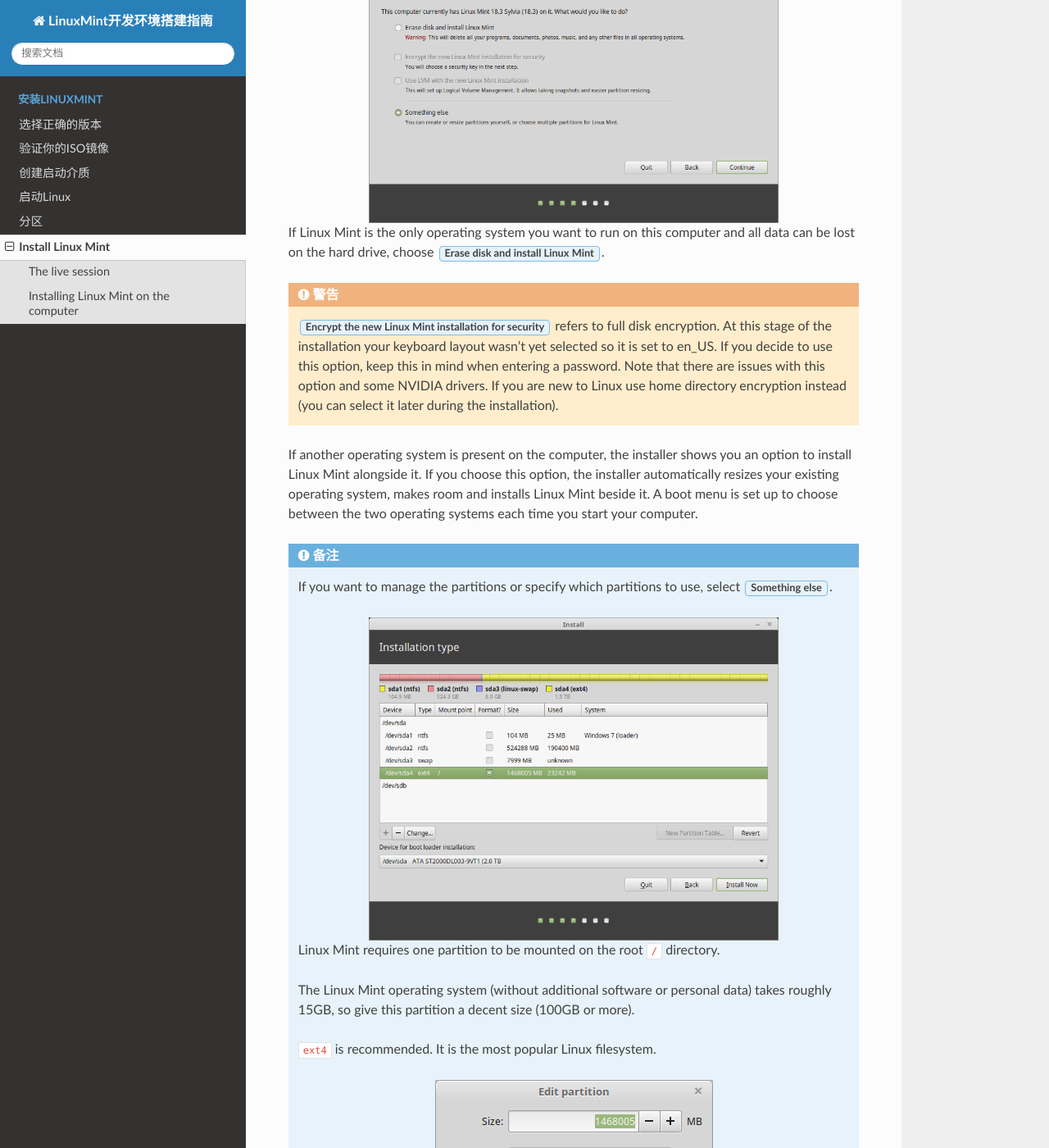
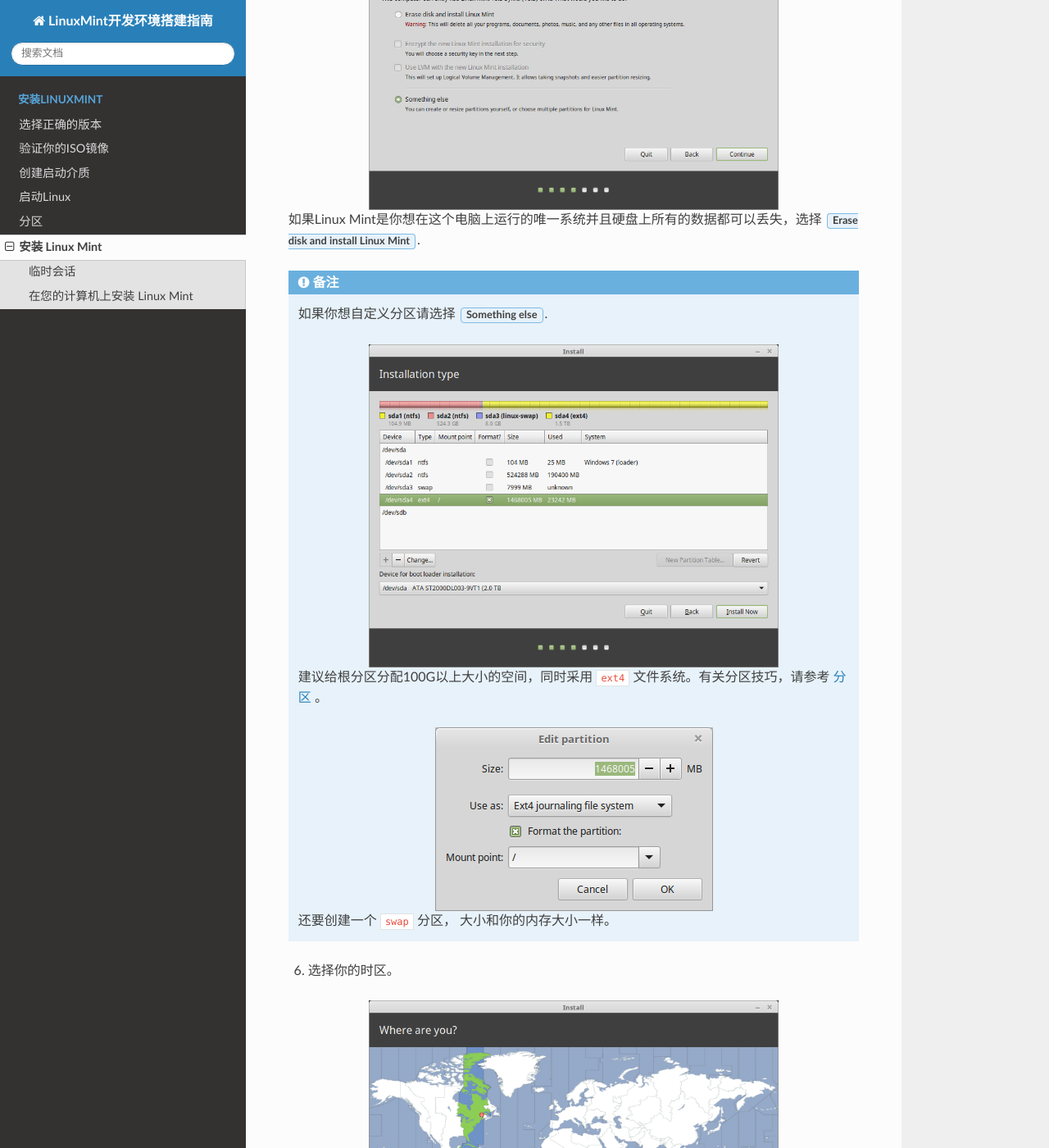
Before and after one commit to chengyi/lm-general-env-setup-manual, a Sphinx documentation site: the page built from source/install.rst, in a window 1280 px wide and 1400 px high, scrolled down 2354 px. Shown: the whole window at 82% size. Built offline with Sphinx 7.4.7 and the Read the Docs theme 2.0.0, drawn with Linux system fonts in a browser that asks for light colours; some of the changed text lies outside the part shown.

Commit message:
translate into chinese

```diff
--- a/source/install.rst
+++ b/source/install.rst
@@ -1,10 +1,10 @@
-Install Linux Mint
+安装 Linux Mint
 ==================
 
-The live session
+临时会话
 ----------------
 
-When you boot the computer from the USB stick (or DVD), Linux Mint starts a ``live session``. It logs you in automatically as a user called ``mint`` and shows you a desktop with the installer on it:
+当你从U盘引导系统后， LinuxMint进入了一个 ``临时会话`` 。它会自动以用户名为 ``mint`` 的用户登录, 并有一个安装器在桌面上:
 
 .. figure:: images/cinnamon.png
     :width: 500px
@@ -12,110 +12,87 @@
 
     The Linux Mint live session
 
-The ``live session`` is similar to a normal session (i.e. to Linux Mint once it is permanently installed on the computer), but with the following exceptions:
+``临时会话`` 与普通会话(例如在计算机上永久安装的Linux Mint)类似，但有以下例外情况：
 
-* The Live session is slower (it is loaded from a USB stick or DVD as opposed to a SSD or HDD).
-* Changes you make in the live session are not permanent. They are not written to the USB stick (or DVD) and they do not impact the system installed by the installer.
-* Some applications work differently (or not at all) in the live session (Timeshift, Flatpak, Update Manager, Welcome Screen..etc.).
+* 临时会话运行比较慢(它是从一个u盘加载的，而不是SSD或HDD)。
+* 你在临时会话中所做的更改不是永久的。它们没有被写入U盘，也不会影响通过安装程序安装的系统。
+* 一些软件会在临时会话中不一样 (或者完全不一样，例如Timeshift, Flatpak, 更新管理器, 欢迎界面等等)。
 
 .. hint::
-    The username for the live session is ``mint``. If asked for a password press :kbd:`Enter`.
+   临时会话的用户名是 ``mint`` 。 如果要求输入密码，请按 :kbd:`Enter`.
 
-Installing Linux Mint on the computer
+在您的计算机上安装 Linux Mint
 -------------------------------------
 
-To permanently install Linux Mint on your computer:
+按以下步骤操作，以在你的电脑上永久的安装Linux Mint:
 
-1. Double-click :guilabel:`Install Linux Mint`.
+1. 双击 :guilabel:`Install Linux Mint`.
 
-2. Select your language.
+2. 选择你的语言。
 
 .. figure:: images/installer-language.png
     :width: 500px
     :align: center
 
-3. Connect to the Internet.
+3. 连接的互联网。
 
 .. figure:: images/installer-internet.png
     :width: 500px
     :align: center
 
-4. If you are connected to the Internet, tick the box to install the multimedia codecs.
+4. 如果你想安装额外的多媒体解码器，请勾选下面的复选框。
 
 .. figure:: images/installer-codecs.png
     :width: 500px
     :align: center
 
-5. Choose an installation type.
+5. 选择一种安装类型。
 
 .. figure:: images/installer-install.png
     :width: 500px
     :align: center
 
-If Linux Mint is the only operating system you want to run on this computer and all data can be lost on the hard drive, choose :guilabel:`Erase disk and install Linux Mint`.
-
-.. warning::
-    :guilabel:`Encrypt the new Linux Mint installation for security` refers to full disk encryption. At this stage of the installation your keyboard layout wasn't yet selected so it is set to en_US. If you decide to use this option, keep this in mind when entering a password. Note that there are issues with this option and some NVIDIA drivers. If you are new to Linux use home directory encryption instead (you can select it later during the installation).
-
-If another operating system is present on the computer, the installer shows you an option to install Linux Mint alongside it. If you choose this option, the installer automatically resizes your existing operating system, makes room and installs Linux Mint beside it. A boot menu is set up to choose between the two operating systems each time you start your computer.
+如果Linux Mint是你想在这个电脑上运行的唯一系统并且硬盘上所有的数据都可以丢失，选择 :guilabel:`Erase disk and install Linux Mint`.
 
 .. note::
 
-    If you want to manage the partitions or specify which partitions to use, select :guilabel:`Something else`.
+    如果你想自定义分区请选择 :guilabel:`Something else`.
 
     .. figure:: images/installer-partitions.png
         :width: 500px
         :align: center
 
-    Linux Mint requires one partition to be mounted on the root ``/`` directory.
-
-    The Linux Mint operating system (without additional software or personal data) takes roughly 15GB, so give this partition a decent size (100GB or more).
-
-    ``ext4`` is recommended. It is the most popular Linux filesystem.
+    建议给根分区分配100G以上大小的空间，同时采用 ``ext4`` 文件系统。有关分区技巧，请参考 :doc:`partitioning` 。
 
     .. figure:: images/installer-partition.png
         :align: center
 
-    Also create a ``swap`` partition. This partition is used for hibernation and as a safety buffer in case your computer runs out of RAM. Give this partition a size equal to the amount of RAM in your computer.
+    还要创建一个 ``swap`` 分区， 大小和你的内存大小一样。
 
-6. Select your timezone
+6. 选择你的时区。
 
 .. figure:: images/installer-timezone.png
     :width: 500px
     :align: center
 
-7. Select your keyboard layout
+7. 选择你的键盘布局。
 
 .. figure:: images/installer-keyboard.png
     :width: 500px
     :align: center
 
-8. Enter your user details
+8. 输入你的用户信息。
 
 .. figure:: images/installer-user.png
     :width: 500px
     :align: center
 
-Your ``name`` can be your real name, but it doesn't have to be. It is only used locally, in the screensaver and on the login screen.
+选用一个强密码。
 
-Your ``username`` is what you log in as, and your ``hostname`` is the name of your computer on the network.
-
-To prevent bugs only use lowercase characters, with no punctuation or accentuation.
-
-To protect your personal data against local attacks (people around you, or in case your computer gets stolen), tick :guilabel:`Encrypt my home folder`.
-
-Choose a strong password.
-
-9. Enjoy the slideshow while Linux Mint is installed on your computer.
-
-.. figure:: images/installer-slideshow.png
-    :width: 500px
-    :align: center
-
-When the installation is finished, click :guilabel:`Restart Now`.
+9. 当安装完成，点击 :guilabel:`Restart Now`.
 
 .. figure:: images/installer-finished.png
     :width: 500px
     :align: center
 
-The computer will then start to shut down and ask you to remove the USB disk (or DVD). Upon reboot, your computer should show you a boot menu or start your newly installed Linux Mint operating system.
+电脑在重启前会提示你移除U盘，照做就可以了。
```
